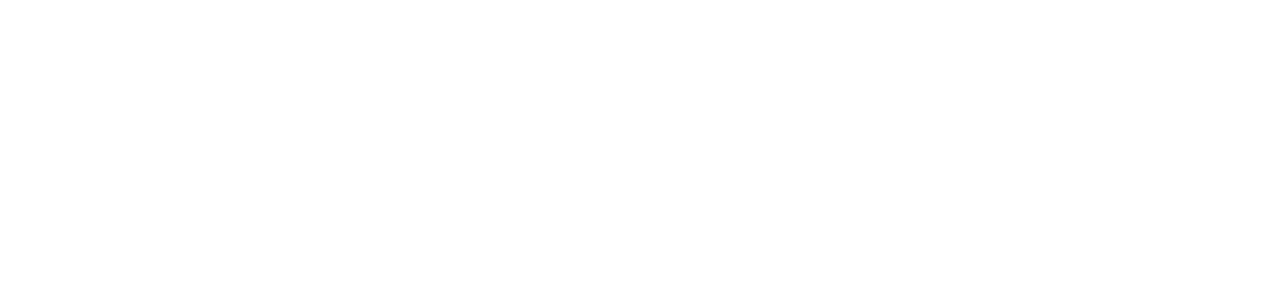
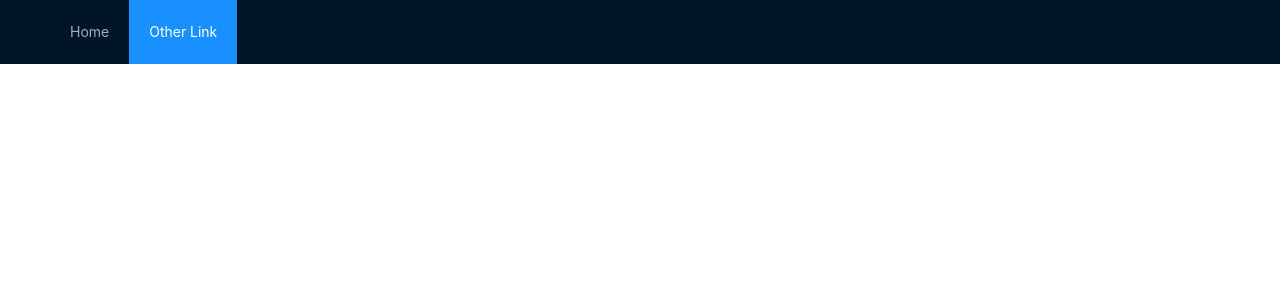
Before and after one commit to phbord/front-marketplace_next, a React (Create React App) app: page / in a window 1280 px wide. Shown: the top 300 px of the page. Built offline with nearby package versions, Linux system fonts and the light colour scheme.

Commit message:
style for antd

```diff
--- a/src/App.js
+++ b/src/App.js
@@ -1,6 +1,10 @@
+import { Navbar } from "components/Navbar";
+
+import "antd/dist/antd.css";
 function App() {
   return (
     <div className="App">
+		<Navbar />
     </div>
   );
 }
```
